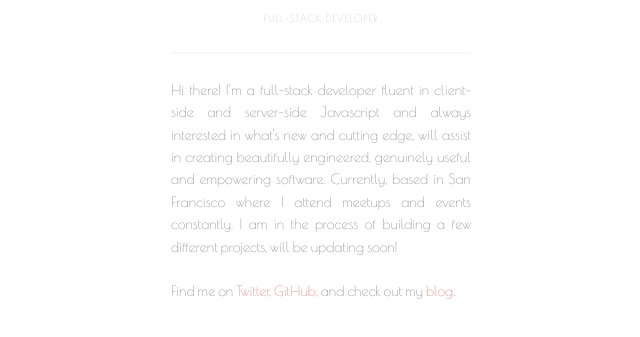
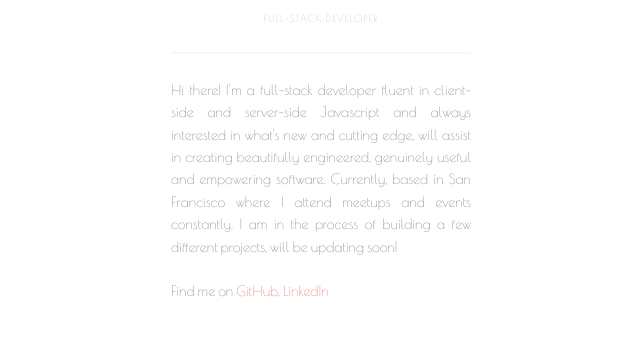
Before and after one commit to ariffurqon/arifdesign, a website: page public/views/index.html in a window 1280 px wide. Shown: the part 341-678 px from the top of the page, 319-959 px from the left. Drawn offline with nearby package versions, Linux system fonts and the light colour scheme; some packages are replaced by stand-ins of ours; files that its build step writes are made by us from their sources; files whose address does not match are found by name.

Commit message:
added links

```diff
--- a/public/views/templates/home.html
+++ b/public/views/templates/home.html
@@ -12,10 +12,11 @@
         I am in the process of building a few different projects, will be updating soon!
 
             <br>
-            <br> Find me on <a href="https://twitter.com/ariffurqon">Twitter</a>,
+            <br> Find me on
             <a href="https://github.com/ariffurqon">GitHub</a>,
-            and check out my
-            <a href="http://arif.design">blog</a>.
+            <a href="https://www.linkedin.com/in/ariffurqon">LinkedIn
+            <!-- and check out my
+            <a href="#">blog</a>. -->
             <br>
         </div>
     </div>
```
